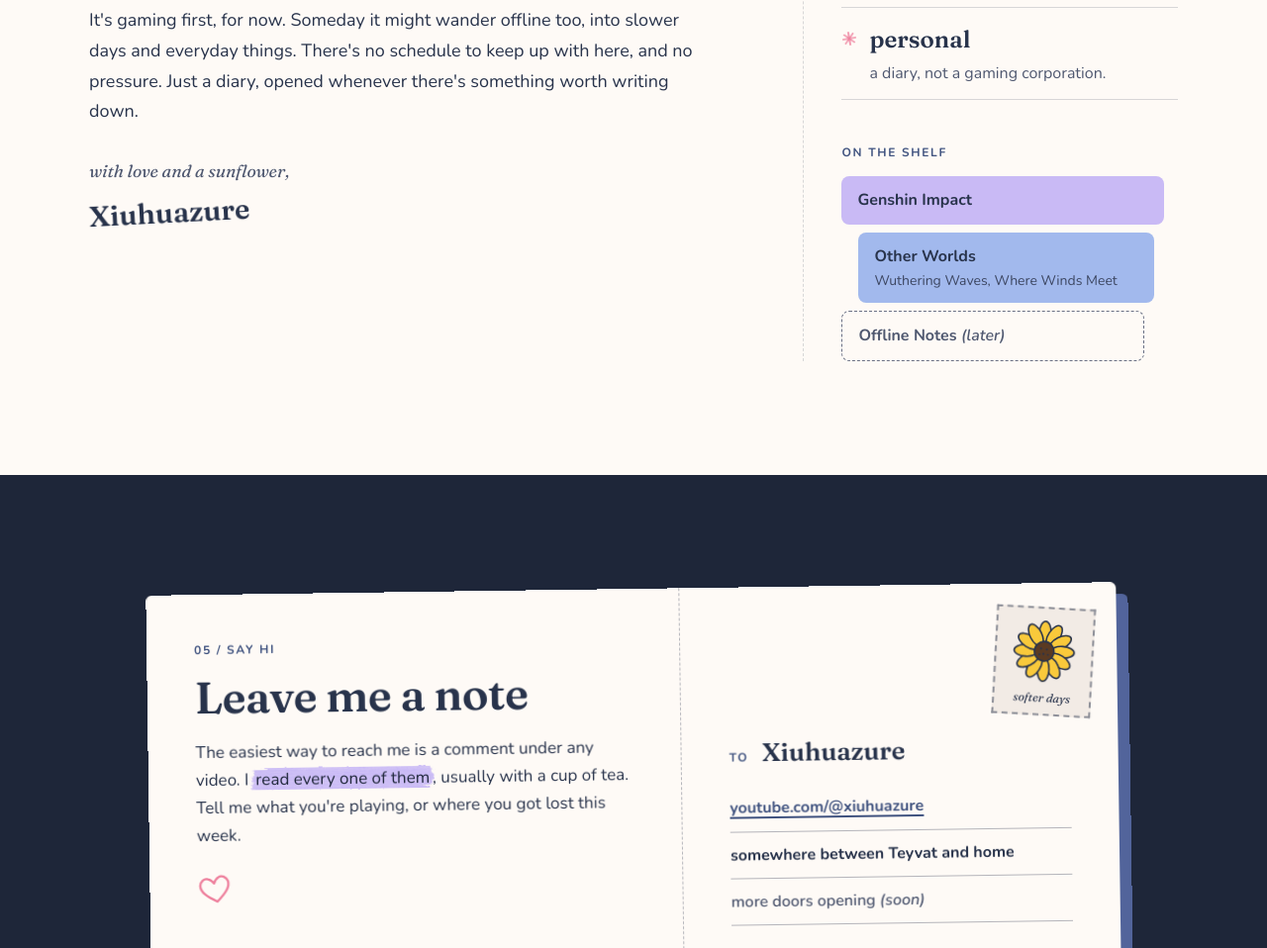
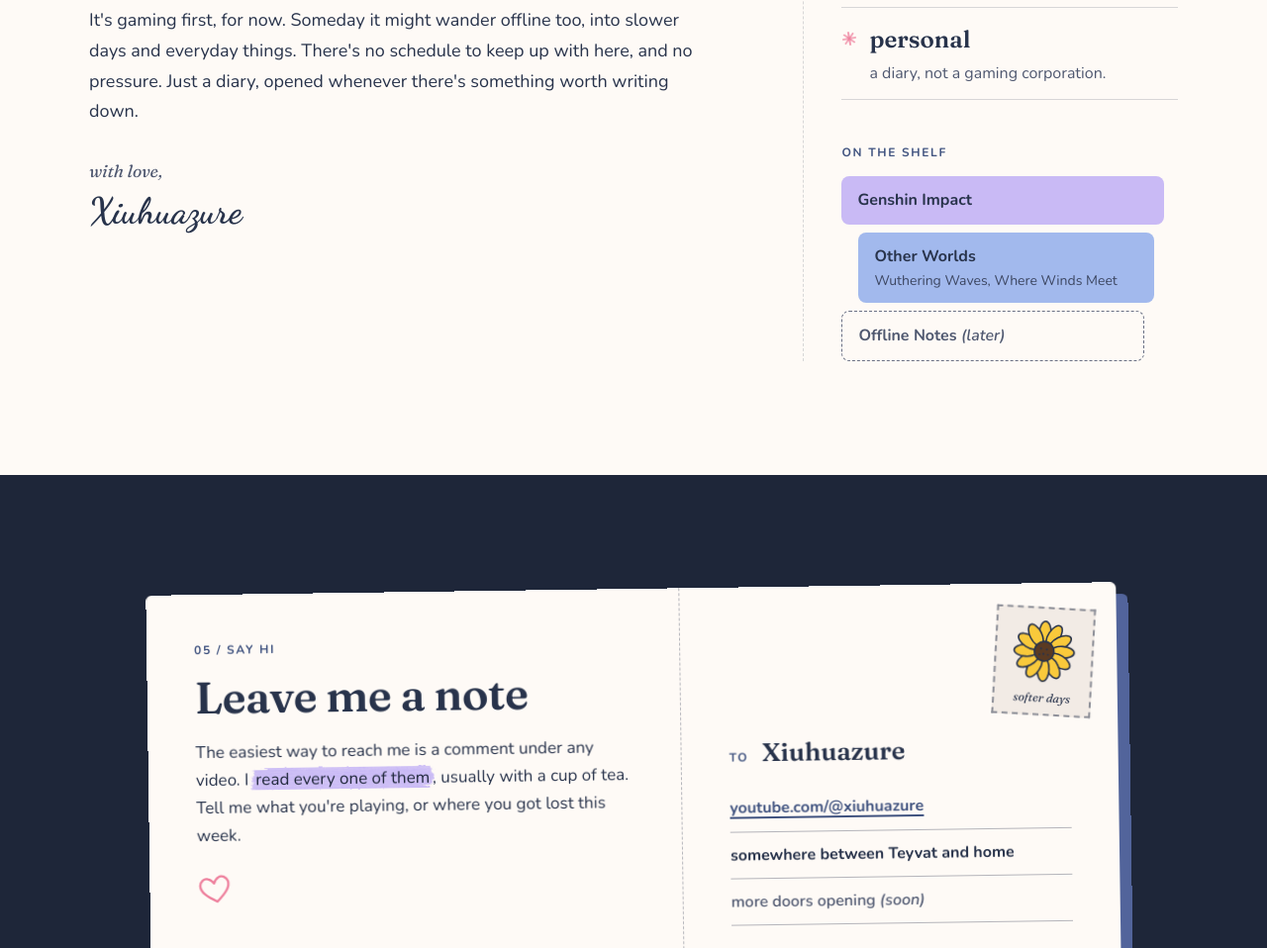
Before and after one commit to xiuhuazure/xiuhuazure-personal-website, a plain HTML site: page index.html in a window 1280 px wide. Shown: the part 3199-4157 px from the top of the page at 99% size. Drawn offline with nearby package versions, Linux system fonts and the light colour scheme.

Commit message:
Sign the letter with love, in a straight handwritten signature
Co-Authored-By: Claude Opus 5.5 <noreply@anthropic.com>
Claude-Session: https://claude.ai/code/session_011Q9ucsexZtS7EaihkxWPMo

```diff
--- a/index.html
+++ b/index.html
@@ -23,7 +23,8 @@
   <link rel="preconnect" href="https://fonts.googleapis.com">
   <link rel="preconnect" href="https://fonts.gstatic.com" crossorigin>
   <link href="https://fonts.googleapis.com/css2?family=Fraunces:ital,opsz,wght,SOFT,WONK@0,9..144,300..900,0..100,0..1;1,9..144,300..900,0..100,0..1&family=Nunito:ital,wght@0,400..800;1,400..800&display=swap" rel="stylesheet">
-  <link rel="stylesheet" href="/styles.css?v=10">
+  <link href="https://fonts.googleapis.com/css2?family=Dancing+Script:wght@700&text=Xiuhuazure&display=swap" rel="stylesheet">
+  <link rel="stylesheet" href="/styles.css?v=11">
 </head>
 <body>
 
@@ -270,7 +271,7 @@
           <h2 id="about-title" class="letter__greeting">Dear diary,</h2>
           <p>This channel started as a place to keep the moments I didn't want to forget. The view from a cliff I climbed for no reason. The fight that took eleven tries. The tiny side quest nobody talks about.</p>
           <p>It's gaming first, for now. Someday it might wander offline too, into slower days and everyday things. There's no schedule to keep up with here, and no pressure. Just a diary, opened whenever there's something worth writing down.</p>
-          <p class="letter__sign">with love and a sunflower,<br><span>Xiuhuazure</span></p>
+          <p class="letter__sign">with love,<br><span>Xiuhuazure</span></p>
         </div>
 
         <aside class="notes" aria-label="Notes in the margin">
--- a/styles.css
+++ b/styles.css
@@ -609,12 +609,13 @@ a.entry:hover .thumb__play { opacity: 1; }
 }
 .letter__sign span {
   display: inline-block;
-  margin-top: 4px;
+  margin-top: 6px;
+  font-family: "Dancing Script", var(--font-display);
   font-style: normal;
-  font-weight: 600;
-  font-size: 1.8rem;
+  font-weight: 700;
+  font-size: 2.3rem;
+  line-height: 1.1;
   color: var(--text);
-  transform: rotate(-3deg);
 }
 
 .notes {
```
